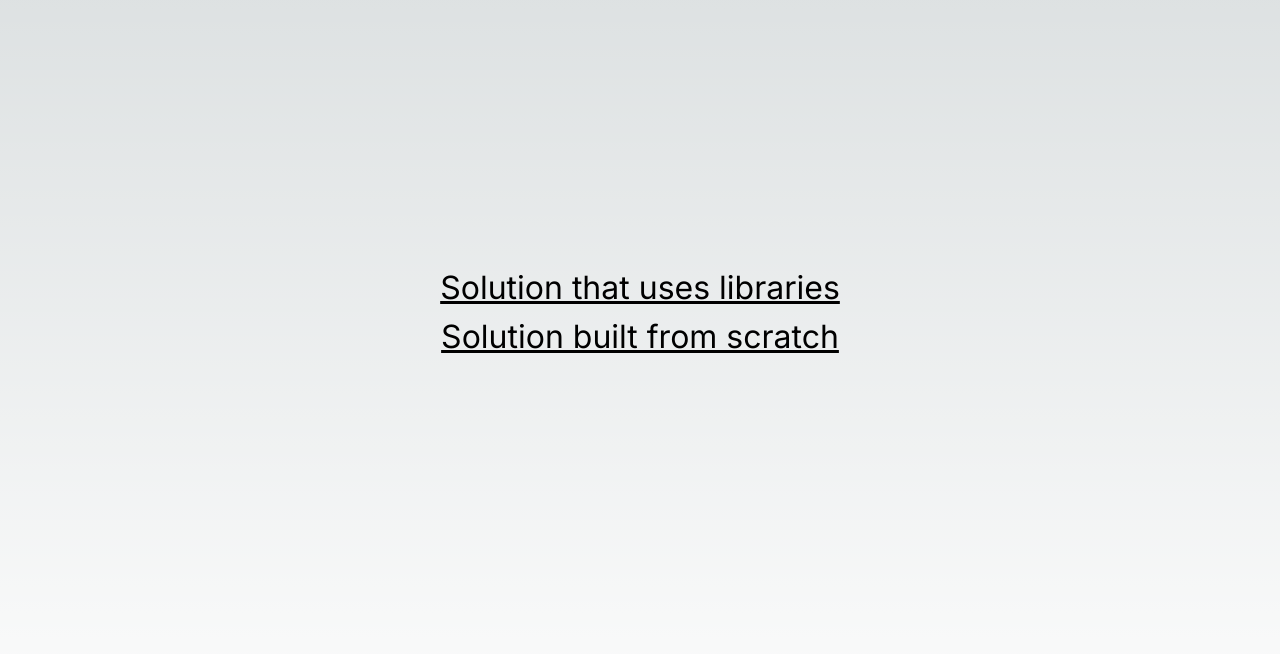
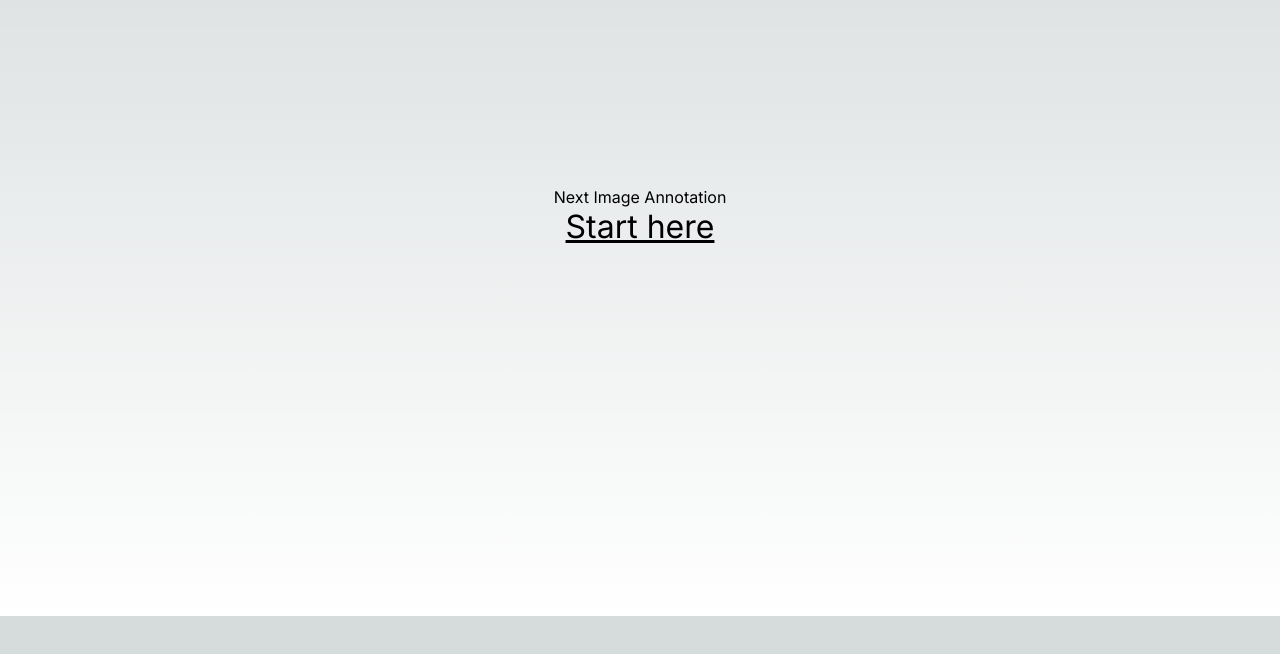
Before and after one commit to davide2894/next-image-annotation, a Next.js app: page / in a window 1280 px wide. Shown: the part 184-838 px from the top of the page. After the commit the page ends 800 px from the top, so only its background shows below. Built offline with nearby package versions, Linux system fonts and the light colour scheme.

Commit message:
fix: remove unused page

```diff
--- a/src/app/solution-built-from-scratch/page.tsx
+++ b/src/app/image-annotation/page.tsx
@@ -3,7 +3,7 @@ import ImageAnnotation from "@/components/imageAnnotation/ImageAnnotation";
 import { store } from "@/lib/store/store";
 import { Provider } from "react-redux";
 
-function FromScratchPage() {
+function ImageAnnotationPage() {
   return (
     <Provider store={store}>
       <ImageAnnotation />
@@ -11,4 +11,4 @@ function FromScratchPage() {
   );
 }
 
-export default FromScratchPage;
+export default ImageAnnotationPage;
--- a/src/app/page.module.css
+++ b/src/app/page.module.css
@@ -1,10 +1,5 @@
 .main {
-  display: flex;
-  flex-direction: column;
-  justify-content: center;
-  align-items: center;
-  padding: 6rem;
-  min-height: 100vh;
+  text-align: center;
 }
 
 .link {
--- a/src/app/page.tsx
+++ b/src/app/page.tsx
@@ -4,11 +4,9 @@ import styles from "./page.module.css";
 export default function Home() {
   return (
     <main className={styles.main}>
-      <Link className={styles.link} href="solution-built-with-libraries">
-        Solution that uses libraries
-      </Link>
-      <Link className={styles.link} href="solution-built-from-scratch">
-        Solution built from scratch
+      <p>Next Image Annotation</p>
+      <Link className={styles.link} href="image-annotation">
+        Start here
       </Link>
     </main>
   );
```
Also changed, not shown: src/app/solution-built-with-libraries/page.tsx (deleted, +0 -48 lines).
